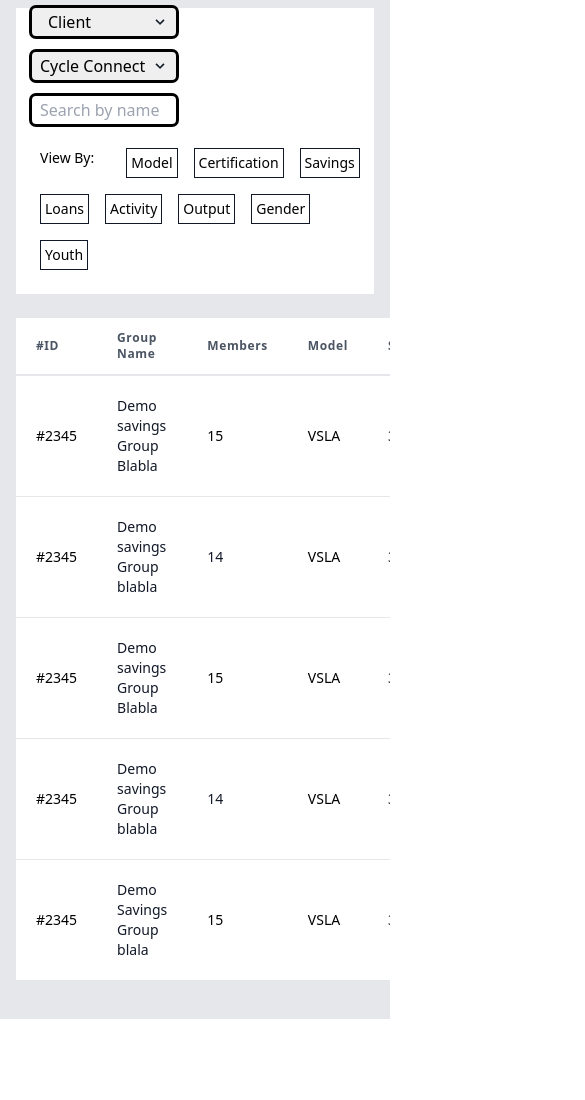
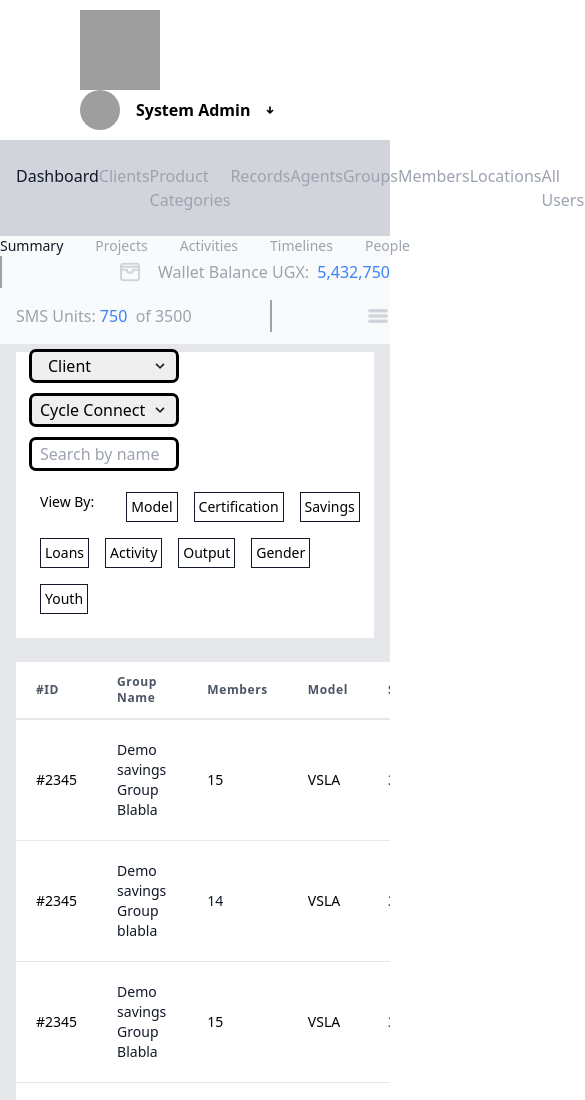
Before and after one commit to George-Okumu/ug-dashboard-with-table, a plain HTML site: page index.html in a window 390 px wide. Shown: the top 1100 px of the page, 585 px wide, since content can reach past the window. Before the commit the page ends 1019 px from the top, so only its background shows below. Drawn offline with nearby package versions, Linux system fonts and the light colour scheme; grey boxes are pictures that could not be loaded.

Commit message:
-nus hiiden on nav

```diff
--- a/index.html
+++ b/index.html
@@ -13,7 +13,7 @@
 <body>
     <div class="min-h-screen">
 
-        <nav class="bg-white border-gray-200 py-2.5 mx-20 md:block hidden">
+        <nav class="bg-white border-gray-200 py-2.5 mx-20">
             <div class="container flex flex-wrap items-center justify-between">
                 <a href="https://lastmile.com/">
                     <img src="https://b2b989d215c701ad63d7-288404e13f895703cf2798bf6ae95228.ssl.cf1.rackcdn.com/549854204589-350.png"
@@ -55,7 +55,7 @@
 
 
         <!-- 2nd nav -->
-        <nav class="bg-gray-300 md:block hidden">
+        <nav class="bg-gray-300">
             <div class="container flex flex-wrap items-center justify-between mx-auto">
                 <ul class="flex p-4 md:flex-row md:space-x-8 xl:space-x-16 md:mt-0 md:text-sm md:font-medium">
                     <li>
@@ -98,7 +98,7 @@
         </nav>
 
         <!-- 3rd nav -->
-        <nav class="bg-gray-50 md:block hidden">
+        <nav class="bg-gray-50">
             <div class="container flex flex-wrap items-center justify-between mx-auto">
                 <div class="flex items-center">
                     <ul class="flex flex-row mt-0 mr-6 space-x-8 text-sm font-medium">
```
